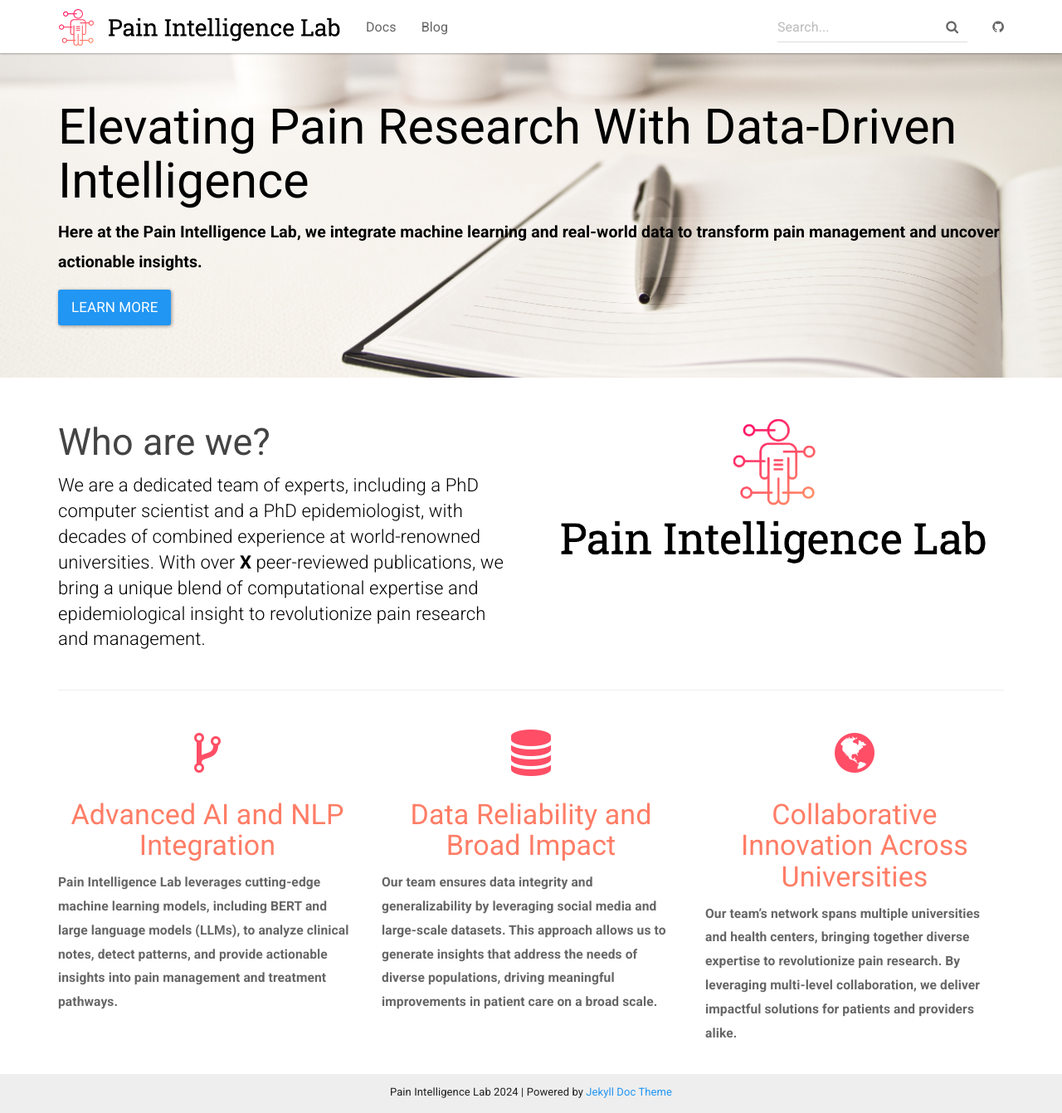
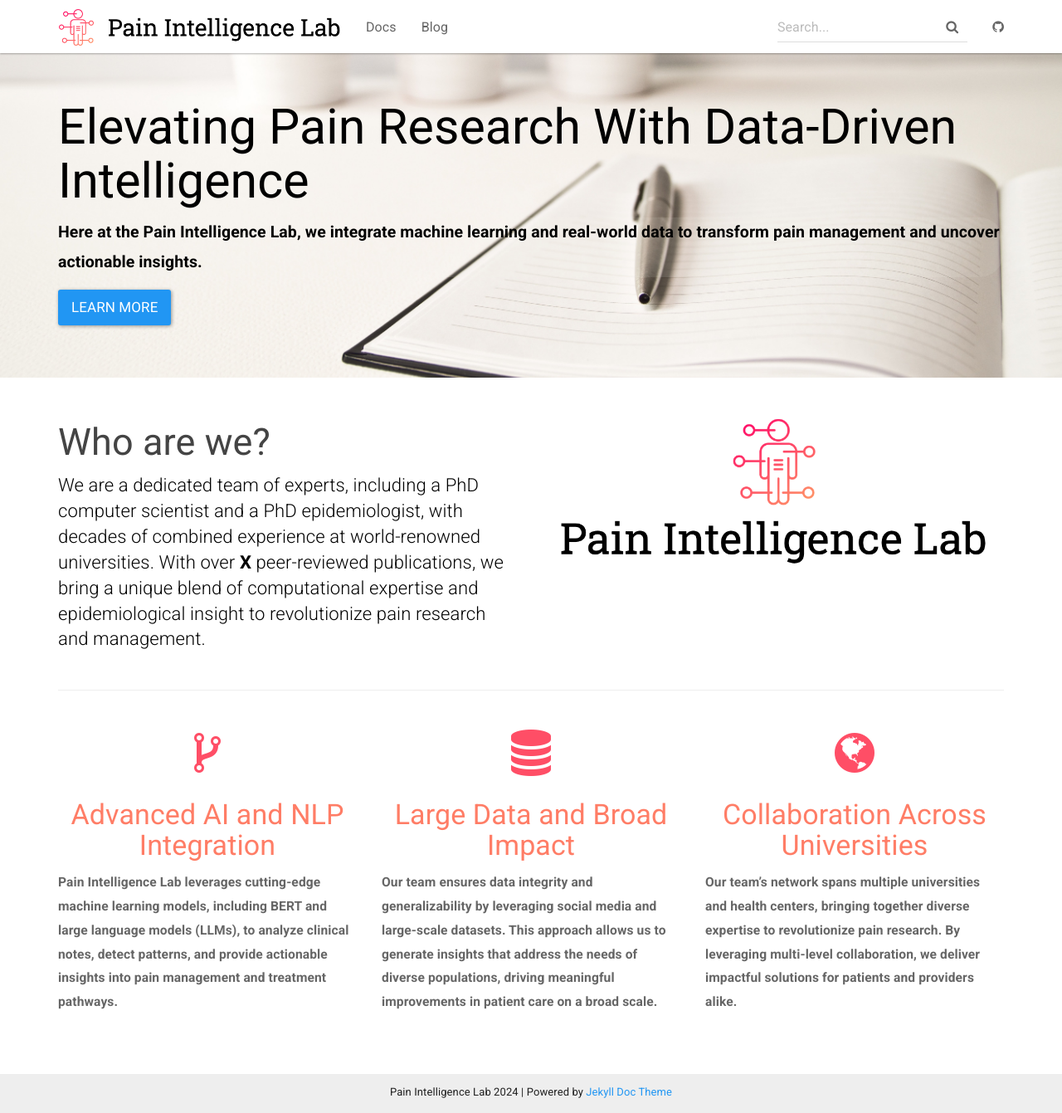
Before and after one commit to potatole123/my-prog, a Jekyll site: the page built from index.html, in a window 1280 px wide and 1341 px high. Shown: the whole window at 83% size. Built offline with Jekyll 4.4.1, drawn with Linux system fonts in a browser that asks for light colours.

Commit message:
Update index.html

```diff
--- a/index.html
+++ b/index.html
@@ -36,7 +36,7 @@ layout: default
         </div>
         <div class="col-sm-4">
             <h1 class="text-center"><i class="fa fa-database" aria-hidden="true" style="color: rgba(255,78,102,1);"></i></h1>
-            <h3 class="text-center" style="color: rgba(255,125,102,1);">Data Reliability and Broad Impact            </h3>
+            <h3 class="text-center" style="color: rgba(255,125,102,1);">Large Data and Broad Impact            </h3>
             <p style="font-size: 1.2em"><strong>Our team ensures data integrity and generalizability by leveraging social media and
                 large-scale datasets. This approach allows us to generate insights that address the needs
                 of diverse populations, driving meaningful improvements in patient care on a broad scale.</strong>
@@ -44,7 +44,7 @@ layout: default
         </div>
         <div class="col-sm-4">
             <h1 class="text-center"><i class="fa fa-globe" aria-hidden="true" style="color: rgba(255,78,102,1);"></i></h1>
-            <h3 class="text-center" style="color: rgba(255,125,102,1);">Collaborative Innovation Across Universities       </h3>
+            <h3 class="text-center" style="color: rgba(255,125,102,1);">Collaboration Across Universities       </h3>
             <p style="font-size: 1.2em"><strong>Our team’s network spans multiple universities and health centers, bringing together diverse
                 expertise to revolutionize pain research. By leveraging multi-level collaboration, we deliver impactful solutions for
                 patients and providers alike.</strong>
```
